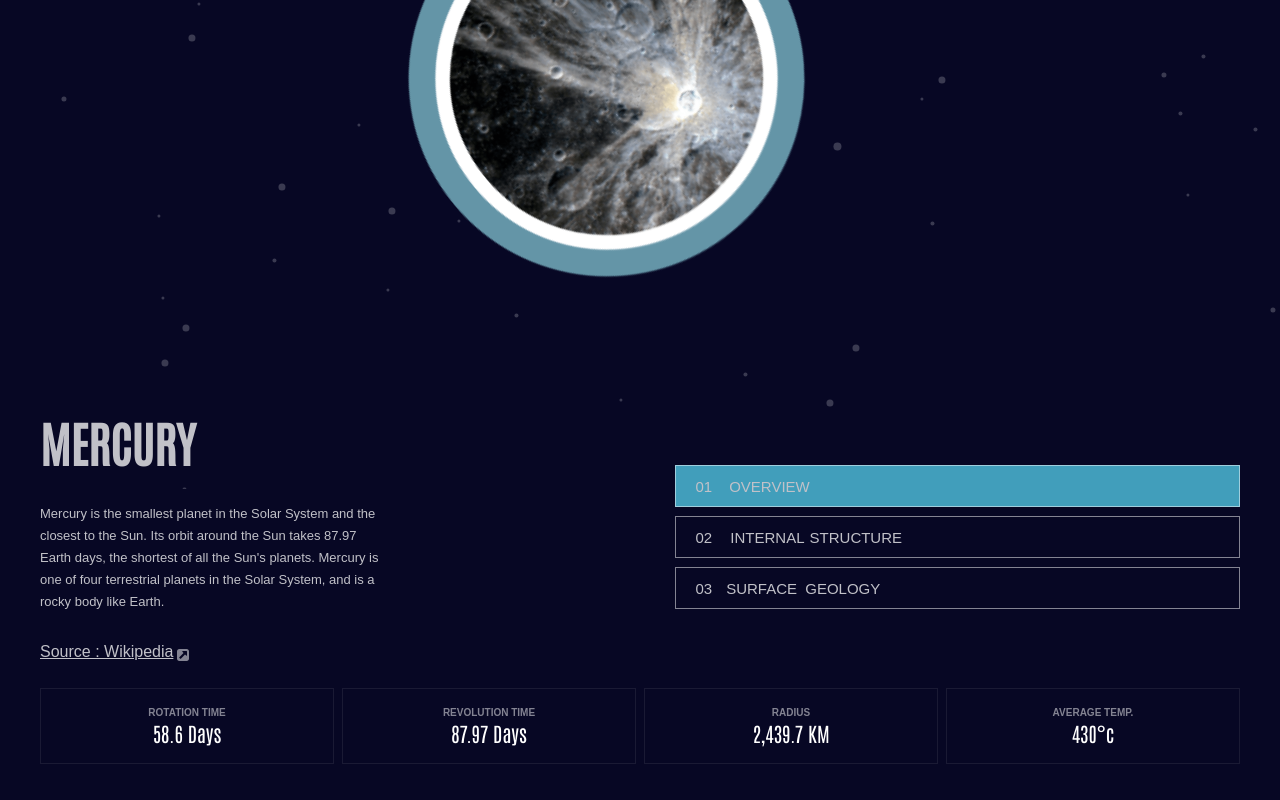
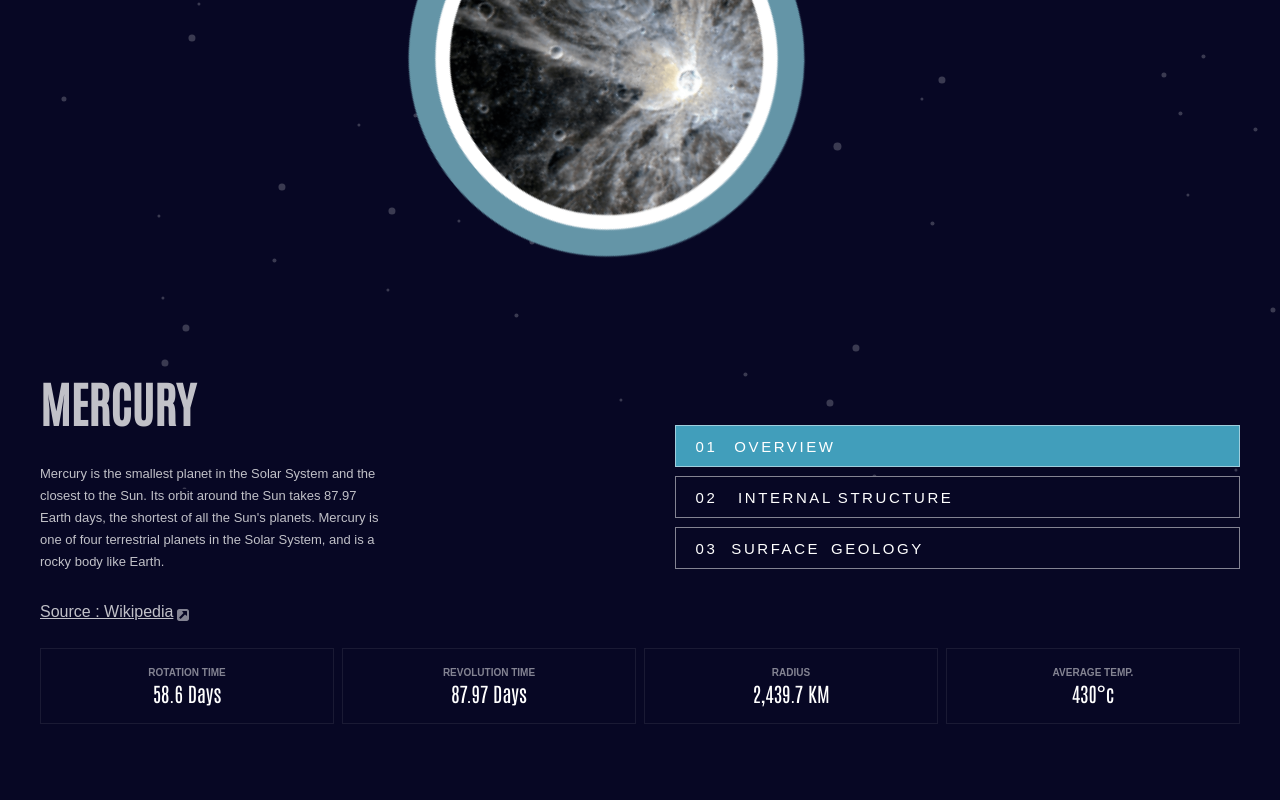
Before and after one commit to AchiPhutkaradze/planets-fact-site, a React (Vite) app: page /home/Mercury in a window 1280 px wide. Shown: the part 476-1276 px from the top of the page. After the commit the page ends 1236 px from the top, so only its background shows below. Built offline with nearby package versions, Linux system fonts and the light colour scheme.

Commit message:
refactor: update Types and improve code style

```diff
--- a/src/App.tsx
+++ b/src/App.tsx
@@ -6,14 +6,15 @@ import Header from "./components/Header";
 import { useEffect, useState } from "react";
 import Navbar from "./components/Navbar";
 import styled from "styled-components";
+
 function App() {
   const location = useLocation();
   const navigate = useNavigate();
   const mediaQuery = window.matchMedia("(min-width: 768px)");
-  const [bigResolution, setBigResolution] = useState<boolean>(
+  const [_bigResolution, setBigResolution] = useState<boolean>(
     window.matchMedia("(min-width: 768px)").matches
   );
-  console.log(bigResolution);
+  const [sharedInfo, setSharedInfo] = useState<string | undefined>();
   useEffect(() => {
     const resolutionChange = (event: MediaQueryListEvent | MediaQueryList) =>
       setBigResolution(event.matches);
@@ -22,21 +23,28 @@ function App() {
   }, []);
   useEffect(() => {
     if (location.pathname === "/" && mediaQuery.matches) {
-      navigate("home/Mercury");
+      navigate("home/Earth");
     } else if (location.pathname === "/" && mediaQuery.matches === false) {
       navigate("home");
     }
   }, [location.pathname, mediaQuery.matches, navigate]);
+
   const [count, setCount] = useState<number>(0);
+
   return (
     <>
-      <Desktop>
+      <SmallResolution>
         <Header count={count} />
-      </Desktop>
-      {mediaQuery.matches ? <Navbar /> : ""}
+      </SmallResolution>
+      {mediaQuery.matches ? <Navbar sharedInfo={sharedInfo} /> : ""}
       <Routes>
         <Route element={<Menu setCount={setCount} />} path="home" />
-        <Route path="home/:planet" element={<Planets setCount={setCount} />} />
+        <Route
+          path="home/:planet"
+          element={
+            <Planets setCount={setCount} setSharedInfo={setSharedInfo} />
+          }
+        />
       </Routes>
     </>
   );
@@ -44,7 +52,7 @@ function App() {
 
 export default App;
 
-const Desktop = styled.div`
+const SmallResolution = styled.div`
   @media screen and (min-width: 1440px) {
     display: none;
   }
--- a/src/components/Navbar.tsx
+++ b/src/components/Navbar.tsx
@@ -1,10 +1,10 @@
 import styled from "styled-components";
 import data from "../data/data.json";
 import { Link } from "react-router-dom";
-import { useState } from "react";
-export default function Navbar() {
-  const [selectedPlanet, setSelectedPlanet] = useState<string | undefined>(
-    undefined
+import React, { useState } from "react";
+export default function Navbar(props: { sharedInfo: string | undefined }) {
+  const [_selectedPlanet, setSelectedPlanet] = useState<string | undefined>(
+    props.sharedInfo
   );
   const handleClick = (planetName: string) => {
     setSelectedPlanet(planetName);
@@ -15,18 +15,17 @@ export default function Navbar() {
       <NavBar>
         {data.map((item) => {
           return (
-            <>
-              <Link key={item.name} to={`/home/${item.name}`}>
+            <React.Fragment key={item.name}>
+              <Link to={`/home/${item.name}`}>
                 <PlanetName
-                  key={item.name}
                   onClick={() => handleClick(item.name)}
-                  selected={selectedPlanet === item.name}
-                  btnTopColor={item["circle-color"]}
+                  selected={props.sharedInfo === item.name}
+                  color={item["circle-color"]}
                 >
                   {item.name}
                 </PlanetName>
               </Link>
-            </>
+            </React.Fragment>
           );
         })}
       </NavBar>
@@ -48,10 +47,13 @@ const NavBar = styled.nav`
     margin-top: 0px;
     padding-bottom: 0;
     border-bottom: 0;
+    position: absolute;
+    top: 0;
+    right: 40px;
   }
 `;
 const PlanetName = styled.li<{
-  btnTopColor: string | any;
+  color: string;
   selected: boolean;
 }>`
   color: white;
@@ -60,7 +62,11 @@ const PlanetName = styled.li<{
   font-weight: 700;
   @media screen and (min-width: 1440px) {
     border-top: ${(props) =>
-      props.selected ? `4px solid ${props.btnTopColor}` : ""};
+      props.selected ? `4px solid ${props.color}` : ""};
+    padding-top: 40px;
+    &:hover {
+      cursor: pointer;
+    }
   }
 `;
 
--- a/src/components/Planets.tsx
+++ b/src/components/Planets.tsx
@@ -1,16 +1,29 @@
 import data from "../data/data.json";
 import styled from "styled-components";
 import { useParams } from "react-router-dom";
-import { useState } from "react";
+import { useEffect, useState } from "react";
 import iconSource from "/assets/icon-source.svg";
 import { keyframes } from "styled-components";
 
 interface Planet {
   name: string;
-  overview: object | string | any;
-  images: object | string | any;
-  structure: object | string | any;
-  geology: any;
+  overview: {
+    content: string;
+    source: string;
+  };
+  structure: {
+    content: string;
+    source: string;
+  };
+  geology: {
+    content: string;
+    source: string;
+  };
+  images: {
+    planet: string;
+    internal: string;
+    geology: string;
+  };
   rotation: string;
   revolution: string;
   radius: string;
@@ -19,16 +32,18 @@ interface Planet {
 }
 export default function Planets(props: {
   setCount: React.Dispatch<React.SetStateAction<number>>;
+  setSharedInfo: React.Dispatch<React.SetStateAction<string | undefined>>;
 }) {
   const location = useParams();
   const currentPlanet = location.planet;
   const [info, setInfo] = useState("overview");
-  const correctPlanet: Planet | any = data.find(
+  const correctPlanet: Planet = data.find(
     (item) => item.name === currentPlanet
-  );
-  props.setCount(2);
+  )!;
   const btnBottomColor = correctPlanet.bottomColor;
-
+  useEffect(() => {
+    return props.setCount(2), props.setSharedInfo(correctPlanet.name);
+  });
   return (
     <Color>
       <Wrapper>
@@ -97,7 +112,6 @@ export default function Planets(props: {
             <Icon src={iconSource} />
           </Source>
         </Description>
-      </Wrapper>
         <Footer>
           <Child>
             <FirstChild>ROTATION TIME</FirstChild>
@@ -116,6 +130,7 @@ export default function Planets(props: {
             <SecondChild> {correctPlanet.temperature}</SecondChild>
           </Child>
         </Footer>
+      </Wrapper>
     </Color>
   );
 }
@@ -125,12 +140,11 @@ const PlanetImgBox = styled.div`
   padding: 95px 0;
   @media screen and (min-width: 768px) {
     grid-column: 1/-1;
-    padding: 120px 0;
+    padding: 100px 0;
     @media screen and (min-width: 1440px) {
       grid-column: 1/2;
       grid-row: 1/-1;
-      justify-content: inherit;
-      bottom: 58px;
+      bottom: 20px;
       position: relative;
     }
   }
@@ -222,6 +236,15 @@ const Overview = styled.button<{ info: string; color: string }>`
     font-size: 15px;
     line-height: 25px;
     border: 1px solid rgba(255, 255, 255, 0.5);
+    letter-spacing: 2.57px;
+    color: rgba(255, 255, 255, 1);
+    @media screen and (min-width: 1440px) {
+      &:hover {
+        cursor: pointer;
+        background-color: #313148;
+        color: white;
+      }
+    }
   }
 `;
 const Structure = styled.button<{ info: string; color: string }>`
@@ -248,6 +271,15 @@ const Structure = styled.button<{ info: string; color: string }>`
     line-height: 25px;
     border: 1px solid rgba(255, 255, 255, 0.5);
     grid-column: 1/3;
+    letter-spacing: 2.57px;
+    color: rgba(255, 255, 255, 1);
+    @media screen and (min-width: 1440px) {
+      &:hover {
+        cursor: pointer;
+        background-color: #313148;
+        color: white;
+      }
+    }
   }
 `;
 const Surface = styled.button<{ info: string; color: string }>`
@@ -277,6 +309,15 @@ const Surface = styled.button<{ info: string; color: string }>`
     border: 1px solid rgba(255, 255, 255, 0.5);
     text-align: start;
     grid-column: 1/3;
+    letter-spacing: 2.57px;
+    color: rgba(255, 255, 255, 1);
+    @media screen and (min-width: 1440px) {
+      &:hover {
+        cursor: pointer;
+        background-color: #313148;
+        color: white;
+      }
+    }
   }
 `;
 
@@ -371,11 +412,13 @@ const Footer = styled.div`
   padding: 28px 24px 47px 24px;
   @media screen and (min-width: 768px) {
     grid-template-columns: 1fr 1fr 1fr 1fr;
-    grid-template-rows: inherit;
+    grid-template-rows: none;
     padding: 27px 0 36px 0;
+    grid-column: 1/-1;
   }
   @media screen and (min-width: 1440px) {
     gap: 30px;
+    padding: 60px 0 56px 0;
   }
 `;
 const Child = styled.div`
@@ -428,6 +471,7 @@ const Wrapper = styled.div`
       column-gap: 220px;
       margin-top: 100px;
       row-gap: 26px;
+      height: 790px;
     }
   }
 `;
--- a/src/components/menu.tsx
+++ b/src/components/menu.tsx
@@ -1,3 +1,4 @@
+import React from "react";
 import styled from "styled-components";
 import data from "../data/data.json";
 import { Link } from "react-router-dom";
@@ -12,7 +13,7 @@ function Menu(props: Type) {
       <Main>
         {data.map((item) => {
           return (
-            <>
+            <React.Fragment key={item.name}>
               <Link to={`${item.name}`}>
                 <Planet>
                   <Circle style={{ backgroundColor: item["circle-color"] }} />
@@ -23,7 +24,7 @@ function Menu(props: Type) {
                 </Planet>
               </Link>
               <BottomLine />
-            </>
+            </React.Fragment>
           );
         })}
       </Main>
```
Lines whose indentation alone changed are shown as unchanged.
